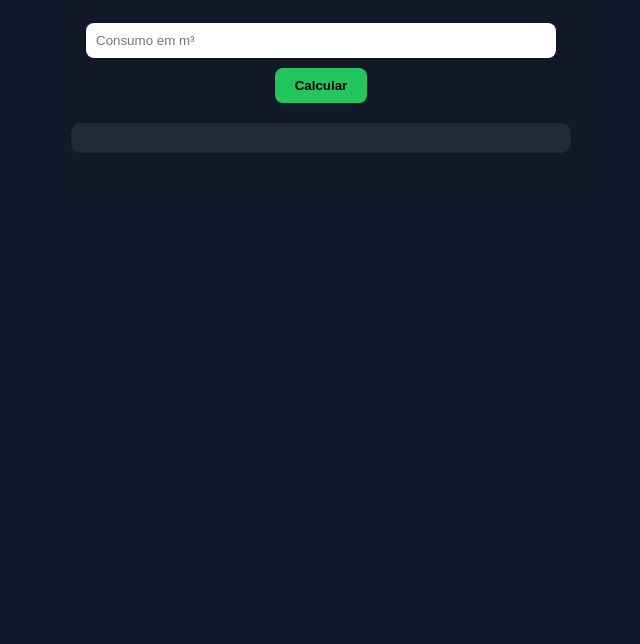
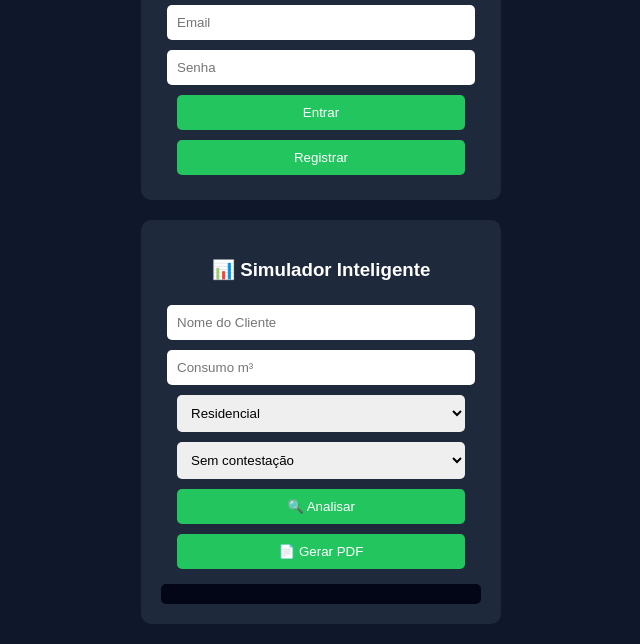
Before and after one commit to Aliomar05Alves06dos71Santos/agua-justa, a website: page public/index.html in a window 1280 px wide. Shown: the part 160-804 px from the top of the page, without its empty margins (319-959 px from the left). Drawn offline with nearby package versions, Linux system fonts and the light colour scheme.

Commit message:
Update index.html
Atualizando calculadora Água Justa

Melhoria na interface e análise de consumo

```diff
--- a/public/index.html
+++ b/public/index.html
@@ -1,68 +1,148 @@
 <!DOCTYPE html>
-<html lang="pt-br">
+<html lang="pt-BR">
 <head>
 <meta charset="UTF-8">
-<title>ÁGUA JUSTA ⚖️💧</title>
+<title>Água Justa ⚖️💧</title>
 
+<!-- Estilo -->
 <style>
 body{
   font-family: Arial;
   background:#0f172a;
-  color:#fff;
+  color:white;
   text-align:center;
-  padding:30px;
 }
-
 .container{
-  max-width:500px;
-  margin:auto;
-  background:#111827;
+  background:#1e293b;
   padding:20px;
-  border-radius:12px;
+  margin:20px auto;
+  width:320px;
+  border-radius:10px;
 }
-
-input{
+input, select, button{
   width:90%;
+  margin:5px;
   padding:10px;
-  margin:10px 0;
-  border-radius:8px;
+  border-radius:5px;
   border:none;
 }
-
 button{
-  padding:10px 20px;
-  border:none;
-  border-radius:8px;
+  background:#22c55e;
+  color:white;
   cursor:pointer;
-  background:#22c55e;
-  color:#000;
-  font-weight:bold;
 }
-
-.resultado{
-  margin-top:20px;
-  background:#1f2937;
-  padding:15px;
-  border-radius:10px;
+button:hover{
+  background:#16a34a;
+}
+#res{
+  margin-top:10px;
+  background:#020617;
+  padding:10px;
+  border-radius:5px;
 }
 </style>
+
+<!-- Bibliotecas -->
+<script src="https://cdnjs.cloudflare.com/ajax/libs/jspdf/2.5.1/jspdf.umd.min.js"></script>
+<script src="https://cdnjs.cloudflare.com/ajax/libs/qrcodejs/1.0.0/qrcode.min.js"></script>
+
 </head>
 
 <body>
 
+<h1>⚖️ Água Justa 💧</h1>
+
 <div class="container">
-  <h1>⚖️💧 ÁGUA JUSTA</h1>
-  <p>Simulador de Conta de Água e Esgoto</p>
-
-  <input id="consumo" type="number" placeholder="Consumo em m³">
-
-  <button onclick="calcular()">Calcular</button>
-
-  <div id="resultado" class="resultado"></div>
-
-  <div id="feedback" style="margin-top:20px;"></div>
+<h3>🔐 Login</h3>
+<input id="email" placeholder="Email">
+<input id="senha" type="password" placeholder="Senha">
+<button onclick="login()">Entrar</button>
+<button onclick="register()">Registrar</button>
 </div>
 
-<script src="script.js"></script>
+<div class="container">
+<h3>📊 Simulador Inteligente</h3>
+
+<input id="cliente" placeholder="Nome do Cliente">
+<input id="consumo" placeholder="Consumo m³">
+
+<select id="tipo">
+  <option value="normal">Residencial</option>
+  <option value="social">Tarifa Social</option>
+  <option value="vulneravel">Vulnerável</option>
+  <option value="industrial">Industrial</option>
+</select>
+
+<select id="contestacao">
+  <option value="nao">Sem contestação</option>
+  <option value="sim">Contestar cobrança</option>
+</select>
+
+<button onclick="gerarAnalise()">🔍 Analisar</button>
+<button onclick="gerarPDF()">📄 Gerar PDF</button>
+
+<div id="res"></div>
+<div id="qr"></div>
+</div>
+
+<script>
+
+// 🔐 LOGIN
+async function login(){
+  alert("Login simulado ✔️");
+}
+
+async function register(){
+  alert("Registro simulado ✔️");
+}
+
+// 🧠 DETECÇÃO DE IRREGULARIDADE
+function detectarIrregularidade(consumo){
+  if(consumo > 50) return "🔴 Consumo muito alto (possível vazamento)";
+  if(consumo === 0) return "🟡 Possível erro de leitura";
+  return "🟢 Consumo normal";
+}
+
+// 📊 ANÁLISE
+function gerarAnalise(){
+  const cliente = document.getElementById('cliente').value;
+  const consumo = parseFloat(document.getElementById('consumo').value)||0;
+  const tipo = document.getElementById('tipo').value;
+
+  let base = consumo <=10 ? 3 : consumo<=20 ? 5 : consumo<=30 ? 7 : 10;
+
+  if(tipo==='social') base*=0.6;
+  if(tipo==='vulneravel') base*=0.4;
+  if(tipo==='industrial') base*=1.5;
+
+  const agua = consumo*base;
+  const esgoto = agua;
+  const total = agua+esgoto;
+
+  const analise = detectarIrregularidade(consumo);
+
+  document.getElementById('res').innerHTML=
+  `<b>Cliente:</b> ${cliente}<br>
+  <b>Total:</b> R$ ${total.toFixed(2)}<br>
+  <b>Análise:</b> ${analise}`;
+}
+
+// 📄 PDF
+function gerarPDF(){
+  const cliente = document.getElementById('cliente').value || "---";
+  const consumo = parseFloat(document.getElementById('consumo').value)||0;
+
+  const { jsPDF } = window.jspdf;
+  const doc = new jsPDF();
+
+  doc.text("Água Justa - Relatório", 20, 20);
+  doc.text(`Cliente: ${cliente}`, 20, 40);
+  doc.text(`Consumo: ${consumo} m³`, 20, 50);
+
+  doc.save("relatorio.pdf");
+}
+
+</script>
+
 </body>
 </html>
```
